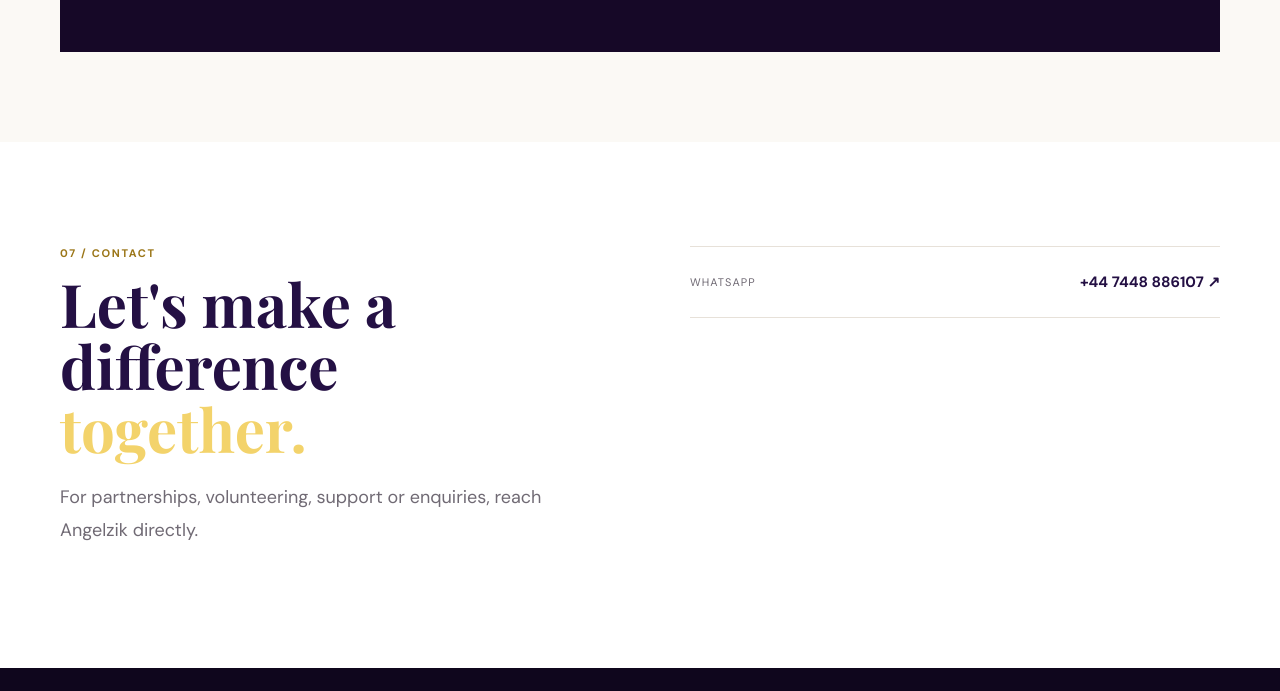
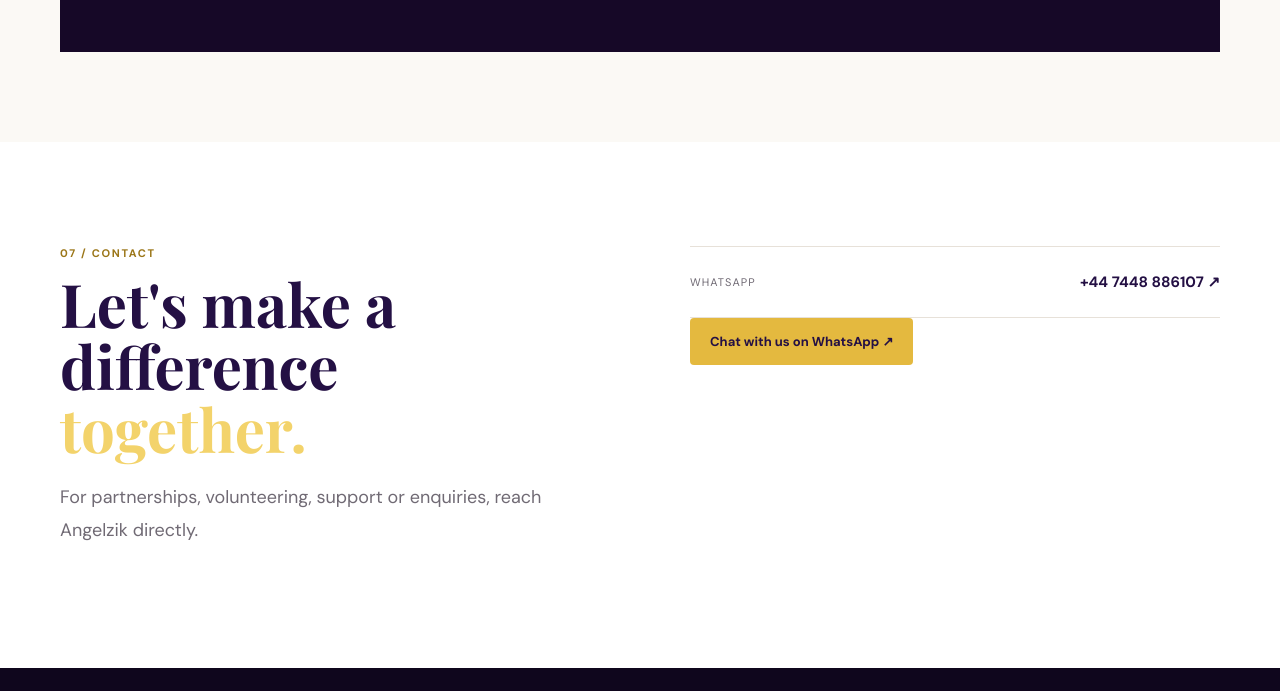
Before and after one commit to iam-whyte/angelzik-website, a plain HTML site: page index.html in a window 1280 px wide. Shown: the part 4731-5422 px from the top of the page. Drawn offline with nearby package versions, Linux system fonts and the light colour scheme.

Commit message:
Add WhatsApp contact button

```diff
--- a/index.html
+++ b/index.html
@@ -30,7 +30,8 @@
 <section class="section field"><div class="container"><div class="section-tag reveal">04 / FROM THE FIELD</div><div class="section-heading reveal"><h2>Moments that <em>matter.</em></h2><p>Real people. Real communities. A commitment to keep showing up.</p></div><div class="gallery"><img class="reveal" src="https://images.unsplash.com/photo-1655254193115-cb31a7eea971?auto=format&fit=crop&w=1200&q=85" alt="Children in a community"><img class="reveal" src="https://images.unsplash.com/photo-1632215861513-130b66fe97f4?auto=format&fit=crop&w=900&q=85" alt="Community education outreach"><img class="reveal" src="https://images.unsplash.com/photo-1673280401350-2647fcefb575?auto=format&fit=crop&w=900&q=85" alt="Children during outreach"></div></div></section>
 <section class="section impact" id="impact"><div class="container impact-grid"><div class="reveal"><div class="section-tag light">05 / OUR IMPACT</div><h2>Small acts can create <em>lasting change.</em></h2><p class="lead">We measure success by the lives strengthened, opportunities created and hope restored.</p></div><div class="impact-card reveal"><span>Our commitment</span><strong>Serve.</strong><strong>Strengthen.</strong><strong>Empower.</strong><small>One community at a time.</small></div></div></section>
 <section class="support"><div class="container support-box reveal"><div><div class="section-tag light">06 / JOIN THE MISSION</div><h2>Be part of the <em>change.</em></h2><p>Your support can help turn compassion into action. Contact our team to discuss donations, volunteering and partnerships.</p><a class="btn btn-gold" href="get-involved.html">Ways to get involved ↗</a></div><img src="/logo.svg" alt="Angelzik Humanitarian Foundation"></div></section>
-<section class="section contact" id="contact"><div class="container contact-grid"><div class="reveal"><div class="section-tag">07 / CONTACT</div><h2>Let's make a difference <em>together.</em></h2><p class="lead">For partnerships, volunteering, support or enquiries, reach Angelzik directly.</p></div><div class="contact-card reveal"><a class="contact-row" href="https://wa.me/447448886107"><span>WhatsApp</span><strong>+44 7448 886107 ↗</strong></a><div class="social-buttons" aria-label="Angelzik social media">
+<section class="section contact" id="contact"><div class="container contact-grid"><div class="reveal"><div class="section-tag">07 / CONTACT</div><h2>Let's make a difference <em>together.</em></h2><p class="lead">For partnerships, volunteering, support or enquiries, reach Angelzik directly.</p></div><div class="contact-card reveal"><a class="contact-row" href="https://wa.me/447448886107"><span>WhatsApp</span><strong>+44 7448 886107 ↗</strong></a>
+<a class="btn btn-gold whatsapp-button" href="https://wa.me/447448886107?text=Hello%20Angelzik%20Humanitarian%20Foundation%2C%20I%20would%20like%20to%20make%20an%20enquiry." target="_blank" rel="noopener noreferrer" aria-label="Chat with Angelzik on WhatsApp">Chat with us on WhatsApp ↗</a><div class="social-buttons" aria-label="Angelzik social media">
 <a class="social-button" href="#" data-social="facebook" aria-disabled="true">Facebook</a>
 <a class="social-button" href="#" data-social="instagram" aria-disabled="true">Instagram</a>
 <a class="social-button" href="#" data-social="tiktok" aria-disabled="true">TikTok</a>
```
